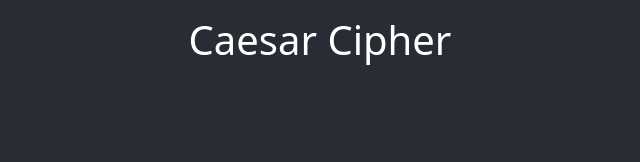
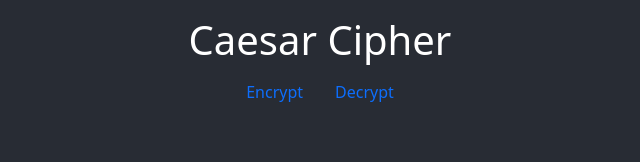
Before and after one commit to Voiidv2/sec-caesarCipher, a React (Create React App) app: page / in a window 1280 px wide. Shown: the top 162 px of the page, without its empty margins (320-960 px from the left). Built offline with nearby package versions, Linux system fonts and the light colour scheme.

Commit message:
Added headers and added margin top and bottom of a component

```diff
--- a/src/App.css
+++ b/src/App.css
@@ -1,3 +1,4 @@
 body {
   background-color: #282c34 !important;
+  overflow: hidden; /* Hide scrollbars */
 }
--- a/src/App.js
+++ b/src/App.js
@@ -118,7 +118,7 @@ function App() {
       handlePlainText();
     }, [plainText]);
     return (
-      <>
+      <div className="text-white my-5">
         <h4 className="text-center">Encrypt</h4>
         <section className="row">
           <div className="col-6 mx-auto">
@@ -165,7 +165,7 @@ function App() {
             <textarea className="form-control" id="cypherText" value={cipherText} rows="7" readOnly></textarea>
           </div>
         </section>
-      </>
+      </div>
     );
   };
 
@@ -196,7 +196,8 @@ function App() {
     }, [cipherText]);
 
     return (
-      <>
+      <div className="text-white my-5">
+        <h4 className="text-center">Decrypt</h4>
         <section className="row">
           <div className="col-6 mx-auto">
             <label htmlFor="plainText" className="form-label">
@@ -241,7 +242,7 @@ function App() {
             <textarea className="form-control" id="cypherText" value={plainText} rows="7" readOnly></textarea>
           </div>
         </section>
-      </>
+      </div>
     );
   };
 
@@ -253,13 +254,27 @@ function App() {
             <h1>Caesar Cipher</h1>
           </div>
         </section>
+        <nav className="nav justify-content-center">
+          <Link className="nav-link" to="/encrypt">
+            Encrypt
+          </Link>
+          <Link className="nav-link" to="/decrypt">
+            Decrypt
+          </Link>
+        </nav>
         {/* <Encrypt handleShiftPlus={handleShiftPlus} handleShiftMinus={handleShiftMinus} /> */}
         {/* <Decrypt handleShiftPlus={handleShiftPlus} handleShiftMinus={handleShiftMinus} /> */}
       </header>
 
       <Switch>
-        <Route path="/encrypt" component={Encrypt} />
-        <Route path="/decrypt" component={Decrypt} />
+        <Route
+          path="/encrypt"
+          render={() => <Encrypt handleShiftPlus={handleShiftPlus} handleShiftMinus={handleShiftMinus} />}
+        />
+        <Route
+          path="/decrypt"
+          render={() => <Decrypt handleShiftPlus={handleShiftPlus} handleShiftMinus={handleShiftMinus} />}
+        />
       </Switch>
     </Router>
   );
```
Also changed, not shown: images/screenshot.png.
